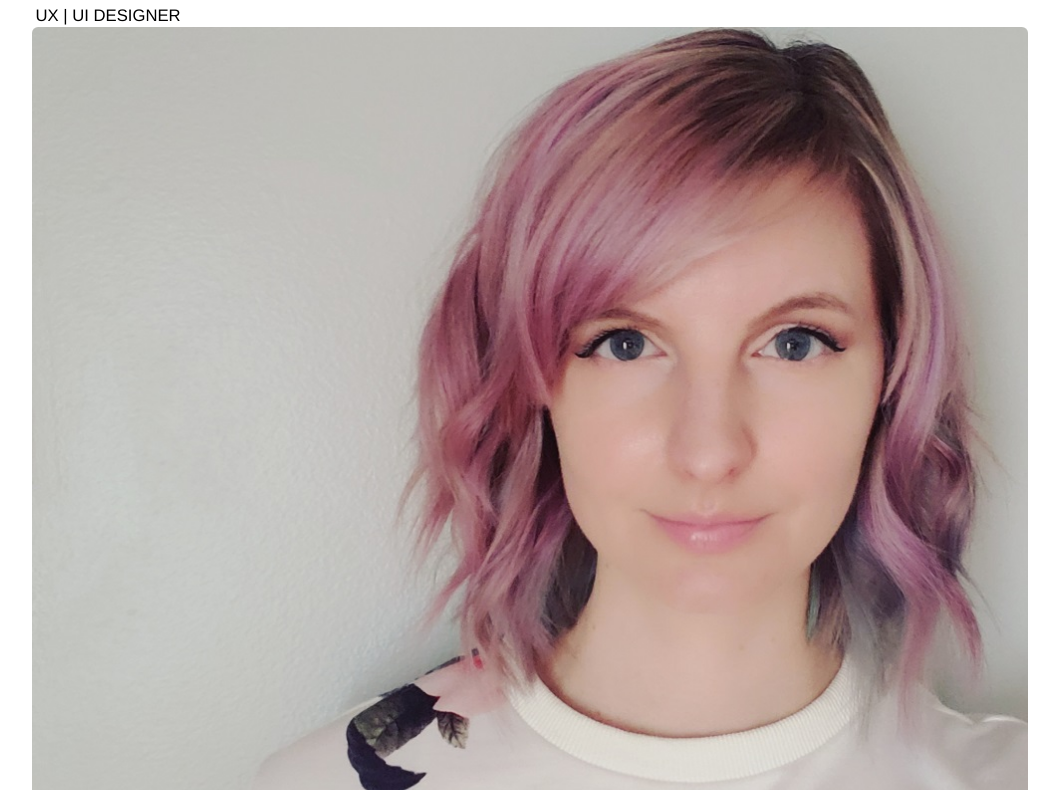
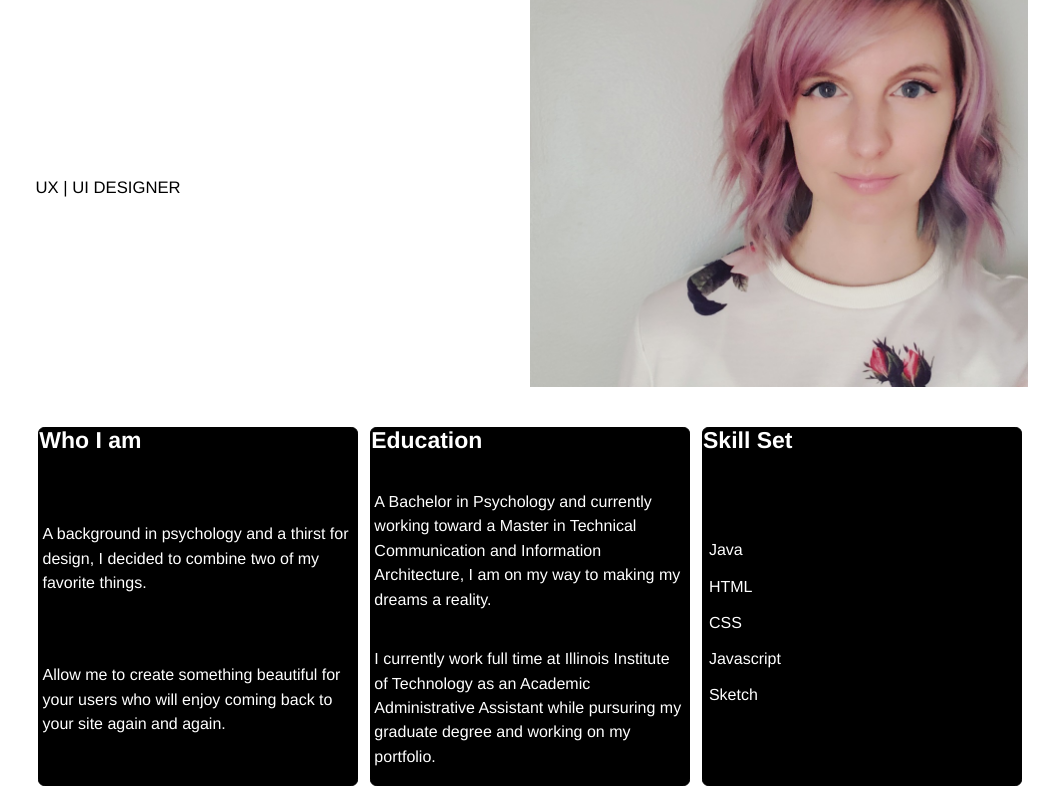
Before and after one commit to Alochner2/com-530-project-two, a plain HTML site: page index.html in a window 1280 px wide. Shown: the part 93-883 px from the top of the page, without its empty margins (110-1169 px from the left). Drawn offline with Linux system fonts and the light colour scheme; a web font is replaced by a local one.

Commit message:
Add grid to header, tagline, and photo

```diff
--- a/screen.css
+++ b/screen.css
@@ -104,22 +104,24 @@ img {
     font-size: .8em;
   }
 
-
-/* 320px = 320/16 = 20em*/
-@media screen and (min-width:20em) {
-  .photo {
-    display: grid;
-    grid-template-columns: 4fr, 5fr;
-  }
-
-    information {
+  /* 320px = 320/16 = 20em*/
+  @media screen and (min-width:20em) {
+    header {
       display: grid;
-      grid-column-gap: 0.6em; /* 1.2/2 = 0.6em */
-      grid-template-columns: 1fr 1fr 1fr;
+      grid-template-columns: 1fr 1fr;
     }
 
-    .information li {
-      display:
+    h1, .tagline {
+      grid-column-start: 1;
+      grid-row-end: 2;
+    }
+    .tagline {
+      align-self: center;
+    }
+
+    .photo {
+      grid-column-start: 2;
+      grid-row-end: 2;
     }
   }
 
@@ -135,6 +137,18 @@ img {
   html {
     padding: 1.2222222222em 11.1111111%;
   }
+  .information {
+    display: grid;
+    grid-template-columns: 1fr 1fr 1fr;
+  }
+
+  .information li {
+    display: grid;
+    grid-column-gap: 1.2222222222em;
+    margin-left: 0.30555555556em;
+    margin-right: 0.30555555556em;
+
+  }
 }
 
 /*820px || 820/16 = 45em*/
@@ -145,11 +159,4 @@ img {
     grid-column-gap: 1.2222222222em;
     grid-template-columns: 5fr 4fr;
   }
-
-  #footer {
-    bottom: 0;
-    font-size: .7em;
-    grid-column: 1 / 3;
-    position: fixed;
-  }
 }
```
